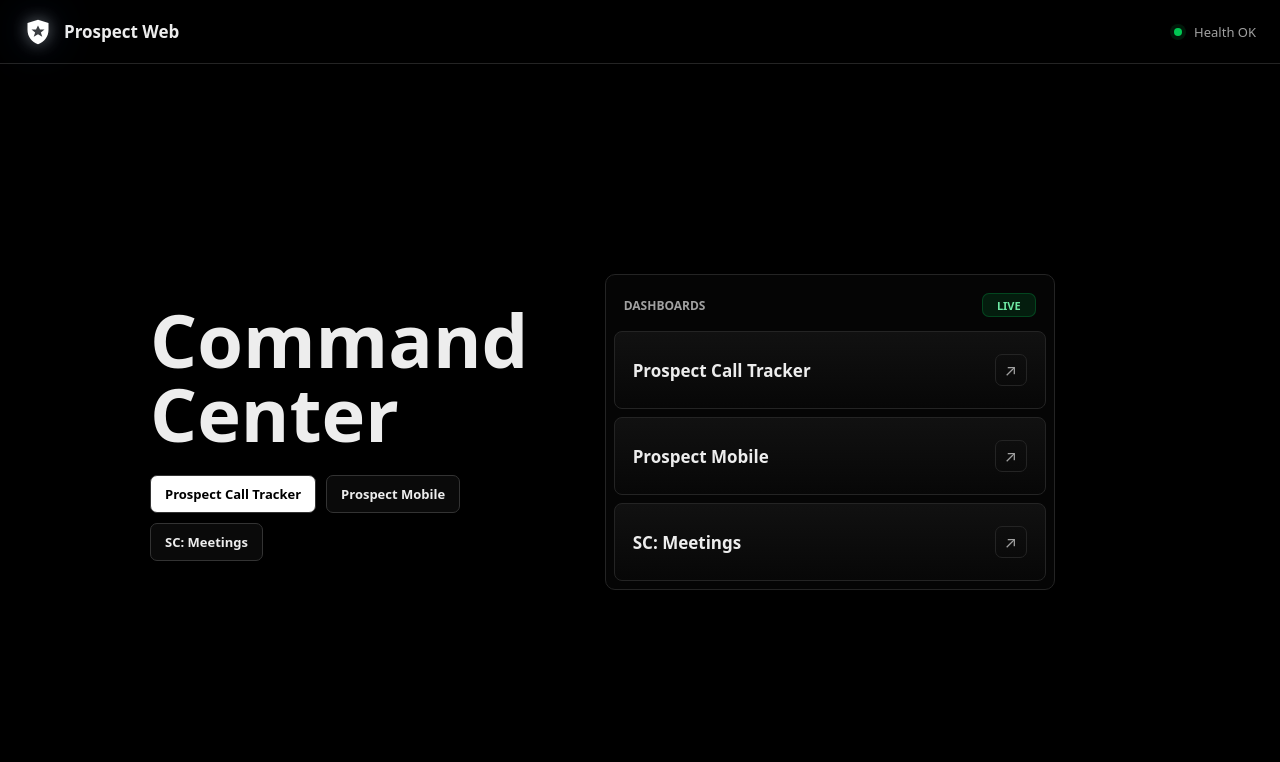
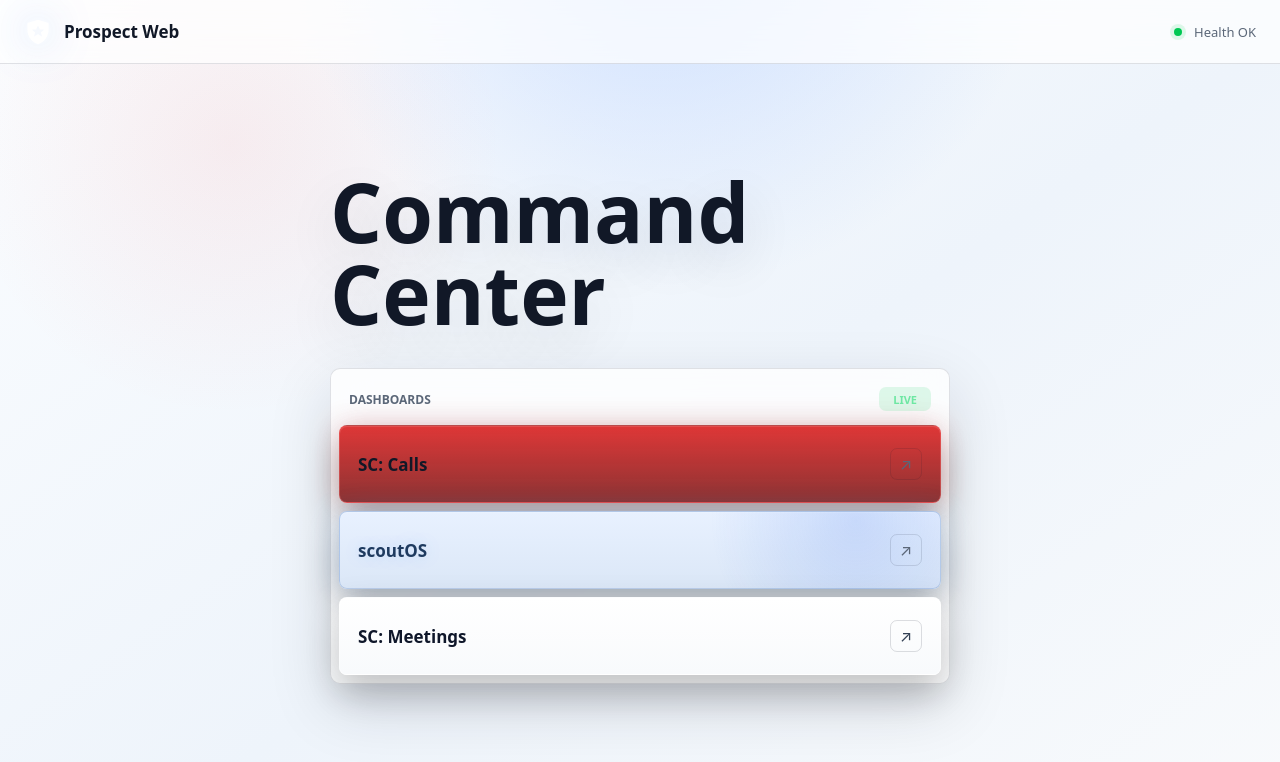
Before and after one commit to 23Maestro/prospect-pipeline, a Next.js app in the folder apps/prospect-web/: page / in a window 1280 px wide. Shown: the top 762 px of the page. Built offline with nearby package versions, Linux system fonts and the light colour scheme.

Commit message:
Simplify command center dashboard

```diff
--- a/apps/prospect-web/app/globals.css
+++ b/apps/prospect-web/app/globals.css
@@ -1,16 +1,39 @@
 :root {
-  color-scheme: dark;
-  --geist-bg: #000;
-  --geist-surface: #0a0a0a;
-  --geist-surface-2: #111;
-  --geist-line: #242424;
-  --geist-line-strong: #333;
+  color-scheme: dark light;
+  --geist-bg: #02040a;
+  --geist-surface: #07101b;
+  --geist-surface-2: #0d1624;
+  --geist-line: rgba(148, 163, 184, 0.18);
+  --geist-line-strong: rgba(203, 213, 225, 0.32);
   --geist-text: #ededed;
   --geist-muted: #a1a1a1;
   --geist-dim: #737373;
   --geist-blue: #0070f3;
   --geist-green: #00c853;
   --geist-purple: #a855f7;
+  --home-bg:
+    radial-gradient(circle at 52% -12%, rgba(71, 85, 105, 0.36), transparent 24rem),
+    radial-gradient(circle at 22% 18%, rgba(14, 165, 233, 0.1), transparent 17rem),
+    linear-gradient(145deg, #02040a 0%, #07101b 50%, #000 100%);
+  --home-card-shadow: 0 22px 70px rgba(0, 0, 0, 0.54);
+}
+
+@media (prefers-color-scheme: light) {
+  :root {
+    --geist-bg: #f5f7fb;
+    --geist-surface: #ffffff;
+    --geist-surface-2: #f8fafc;
+    --geist-line: rgba(15, 23, 42, 0.12);
+    --geist-line-strong: rgba(15, 23, 42, 0.22);
+    --geist-text: #111827;
+    --geist-muted: #5b6778;
+    --geist-dim: #7a8797;
+    --home-bg:
+      radial-gradient(circle at 52% -12%, rgba(186, 211, 255, 0.72), transparent 24rem),
+      radial-gradient(circle at 18% 18%, rgba(239, 68, 68, 0.08), transparent 17rem),
+      linear-gradient(145deg, #fbfdff 0%, #eef4fb 55%, #f8fafc 100%);
+    --home-card-shadow: 0 22px 64px rgba(15, 23, 42, 0.14);
+  }
 }
 
 * {
@@ -36,7 +59,7 @@ a {
 
 .home-shell {
   min-height: 100vh;
-  background: var(--geist-bg);
+  background: var(--home-bg);
   padding: 0;
 }
 
@@ -48,13 +71,12 @@ a {
   gap: 18px;
   border-bottom: 1px solid var(--geist-line);
   padding: 0 24px;
-  background: rgba(0, 0, 0, 0.78);
+  background: rgba(2, 6, 23, 0.64);
   backdrop-filter: blur(18px);
 }
 
 .home-brand,
 .home-status,
-.home-actions,
 .home-panel-head,
 .home-surface {
   display: flex;
@@ -102,57 +124,32 @@ a {
   min-height: calc(100vh - 64px);
   margin: 0 auto;
   display: grid;
-  grid-template-columns: minmax(0, 0.85fr) minmax(340px, 450px);
-  gap: 28px;
-  align-items: center;
-  padding: 48px 0;
+  grid-template-columns: minmax(0, 620px);
+  justify-content: center;
+  align-content: center;
+  gap: 34px;
+  padding: 42px 0 52px;
 }
 
 .home-copy h1 {
   margin: 0;
-  font-size: clamp(38px, 6vw, 74px);
+  font-size: clamp(46px, 11vw, 82px);
   line-height: 1;
   font-weight: 760;
   letter-spacing: 0;
-}
-
-.home-actions {
-  gap: 10px;
-  margin-top: 24px;
-  flex-wrap: wrap;
-}
-
-.home-actions a,
-.home-pill {
-  min-height: 38px;
-  border-radius: 7px;
-  padding: 0 14px;
-  display: inline-flex;
-  align-items: center;
-  border: 1px solid var(--geist-line-strong);
-  background: #fff;
-  color: #000;
-  font-size: 13px;
-  font-weight: 560;
-  text-decoration: none;
-}
-
-.home-actions a {
-  background: #0a0a0a;
-  color: var(--geist-text);
-}
-
-.home-actions a:first-child {
-  background: #fff;
-  color: #000;
+  text-shadow:
+    0 0 28px rgba(255, 255, 255, 0.12),
+    0 22px 60px rgba(0, 0, 0, 0.5);
 }
 
 .home-panel {
   border: 1px solid var(--geist-line);
-  background: #050505;
+  background:
+    linear-gradient(180deg, rgba(15, 23, 42, 0.82), rgba(2, 6, 23, 0.92));
   border-radius: 10px;
   padding: 8px;
-  box-shadow: 0 20px 70px rgba(0, 0, 0, 0.5);
+  box-shadow: var(--home-card-shadow);
+  backdrop-filter: blur(18px);
 }
 
 .home-panel-head {
@@ -167,6 +164,10 @@ a {
 
 .home-pill {
   min-height: 24px;
+  border-radius: 7px;
+  padding: 0 14px;
+  display: inline-flex;
+  align-items: center;
   border-color: rgba(0, 200, 83, 0.24);
   background: rgba(0, 200, 83, 0.12);
   color: #6ee7a3;
@@ -180,8 +181,12 @@ a {
   padding: 18px;
   border: 1px solid var(--geist-line);
   border-radius: 8px;
-  background: linear-gradient(180deg, #111, #070707);
+  background: linear-gradient(180deg, #111827, #070b12);
   text-decoration: none;
+  box-shadow:
+    inset 0 1px 0 rgba(255, 255, 255, 0.07),
+    0 14px 34px rgba(0, 0, 0, 0.28);
+  transition: transform 0.14s ease, border-color 0.14s ease, filter 0.14s ease, box-shadow 0.14s ease;
 }
 
 .home-surface + .home-surface {
@@ -190,7 +195,8 @@ a {
 
 .home-surface:hover {
   border-color: var(--geist-line-strong);
-  background: #141414;
+  transform: translateY(-1px);
+  filter: brightness(1.07);
 }
 
 .home-surface strong {
@@ -202,6 +208,45 @@ a {
   font-weight: 650;
 }
 
+.home-surface-calls {
+  border-color: rgba(248, 113, 113, 0.42);
+  background:
+    linear-gradient(180deg, rgba(185, 28, 28, 0.88), rgba(69, 10, 10, 0.9));
+  box-shadow:
+    inset 0 1px 0 rgba(255, 255, 255, 0.12),
+    0 0 28px rgba(239, 68, 68, 0.22),
+    0 16px 36px rgba(0, 0, 0, 0.34);
+}
+
+.home-surface-scout {
+  border-color: rgba(125, 159, 211, 0.45);
+  background:
+    radial-gradient(circle at 86% 12%, rgba(96, 165, 250, 0.2), transparent 28%),
+    linear-gradient(180deg, rgba(30, 41, 59, 0.98), rgba(15, 23, 42, 0.98));
+  box-shadow:
+    inset 0 1px 0 rgba(255, 255, 255, 0.12),
+    0 0 30px rgba(96, 165, 250, 0.2),
+    0 16px 36px rgba(0, 0, 0, 0.34);
+}
+
+.home-surface-scout strong {
+  color: #b7d0ff;
+  text-shadow:
+    0 0 16px rgba(147, 197, 253, 0.32),
+    0 0 34px rgba(59, 130, 246, 0.22);
+}
+
+.home-surface-meetings {
+  border-color: rgba(255, 255, 255, 0.34);
+  background:
+    linear-gradient(180deg, rgba(255, 255, 255, 0.95), rgba(226, 232, 240, 0.92));
+  color: #0f172a;
+  box-shadow:
+    inset 0 1px 0 rgba(255, 255, 255, 0.88),
+    0 0 26px rgba(255, 255, 255, 0.14),
+    0 16px 36px rgba(0, 0, 0, 0.26);
+}
+
 .home-arrow {
   width: 32px;
   height: 32px;
@@ -210,6 +255,49 @@ a {
   border: 1px solid var(--geist-line);
   border-radius: 7px;
   color: var(--geist-muted);
+}
+
+.home-surface-meetings .home-arrow {
+  border-color: rgba(15, 23, 42, 0.14);
+  color: #334155;
+}
+
+@media (prefers-color-scheme: light) {
+  .home-topbar {
+    background: rgba(255, 255, 255, 0.7);
+  }
+
+  .home-copy h1 {
+    text-shadow: 0 18px 52px rgba(15, 23, 42, 0.12);
+  }
+
+  .home-panel {
+    background: rgba(255, 255, 255, 0.74);
+    box-shadow: var(--home-card-shadow);
+  }
+
+  .home-surface-calls {
+    background:
+      linear-gradient(180deg, rgba(220, 38, 38, 0.92), rgba(127, 29, 29, 0.9));
+  }
+
+  .home-surface-scout {
+    background:
+      radial-gradient(circle at 86% 12%, rgba(37, 99, 235, 0.16), transparent 28%),
+      linear-gradient(180deg, #e8f1ff, #dbe7f7);
+    color: #172033;
+  }
+
+  .home-surface-scout strong {
+    color: #1e3a5f;
+    text-shadow: 0 0 18px rgba(59, 130, 246, 0.18);
+  }
+
+  .home-surface-meetings {
+    background:
+      linear-gradient(180deg, #ffffff, #f8fafc);
+    color: #0f172a;
+  }
 }
 
 @media (max-width: 820px) {
@@ -224,9 +312,10 @@ a {
   .home-grid {
     width: min(100%, calc(100vw - 28px));
     grid-template-columns: 1fr;
-    gap: 28px;
+    gap: 120px;
     align-items: start;
-    padding: 36px 0;
+    align-content: start;
+    padding: 78px 0 36px;
   }
 
   .home-copy h1 {
--- a/apps/prospect-web/app/page.tsx
+++ b/apps/prospect-web/app/page.tsx
@@ -3,15 +3,18 @@ export const dynamic = 'force-static';
 const surfaces = [
   {
     href: '/prospect-call-tracker',
-    title: 'Prospect Call Tracker',
+    title: 'SC: Calls',
+    tone: 'calls',
   },
   {
     href: '/prospect-mobile',
-    title: 'Prospect Mobile',
+    title: 'scoutOS',
+    tone: 'scout',
   },
   {
     href: '/prospect-meetings',
     title: 'SC: Meetings',
+    tone: 'meetings',
   },
 ];
 
@@ -32,11 +35,6 @@ export default function HomePage() {
       <section className="home-grid">
         <div className="home-copy">
           <h1>Command Center</h1>
-          <div className="home-actions">
-            {surfaces.map((surface) => (
-              <a key={surface.href} href={surface.href}>{surface.title}</a>
-            ))}
-          </div>
         </div>
 
         <div className="home-panel">
@@ -48,7 +46,7 @@ export default function HomePage() {
             <a
               key={surface.href}
               href={surface.href}
-              className="home-surface"
+              className={`home-surface home-surface-${surface.tone}`}
             >
               <span>
                 <strong>{surface.title}</strong>
--- a/apps/prospect-web/app/prospect-mobile/page.tsx
+++ b/apps/prospect-web/app/prospect-mobile/page.tsx
@@ -15,7 +15,7 @@ export default function ProspectMobilePage() {
       <meta name="theme-color" media="(prefers-color-scheme: dark)" content="#070816" />
       <meta name="theme-color" media="(prefers-color-scheme: light)" content="#f8fbff" />
       <link rel="icon" href="/prospect-id-shield.svg" />
-      <link rel="stylesheet" href="/prospect-mobile/styles.css?v=20260613-status-hud" />
+      <link rel="stylesheet" href="/prospect-mobile/styles.css?v=20260614-scoutos" />
       <main className="app-shell">
         <header className="topbar">
           <div className="brand-lockup">
@@ -26,7 +26,7 @@ export default function ProspectMobilePage() {
                 className="mobile-mark shrink-0"
               />
             </a>
-            <h1 id="page-title">SC: Mobile</h1>
+            <h1 id="page-title">scoutOS</h1>
           </div>
           <button className="icon-button" id="refresh-button" type="button" aria-label="Refresh">
             <svg viewBox="0 0 24 24" aria-hidden="true">
@@ -82,7 +82,7 @@ export default function ProspectMobilePage() {
           __html: `window.__PROSPECT_SUPABASE__ = ${JSON.stringify(supabaseConfig)};`,
         }}
       />
-      <Script type="module" src="/prospect-mobile/app.js?v=20260613-status-hud" strategy="afterInteractive" />
+      <Script type="module" src="/prospect-mobile/app.js?v=20260614-scoutos" strategy="afterInteractive" />
     </>
   );
 }
--- a/apps/prospect-web/public/prospect-mobile/app.js
+++ b/apps/prospect-web/public/prospect-mobile/app.js
@@ -102,7 +102,7 @@ async function loadRoute(options = {}) {
   const requestId = ++state.routeRequestId;
   const renderContext = { routeKey, requestId };
   const route = routes[routeKey];
-  pageTitle.textContent = 'SC: Mobile';
+  pageTitle.textContent = 'scoutOS';
   weekToolbar.hidden = !route.usesWeek;
   setActiveNavigation();
 
--- a/apps/prospect-web/public/prospect-mobile/styles.css
+++ b/apps/prospect-web/public/prospect-mobile/styles.css
@@ -138,13 +138,14 @@ p {
 }
 
 h1 {
+  color: #b7d0ff;
   font-size: 22px;
   line-height: 1.1;
   font-weight: 760;
   letter-spacing: 0;
   text-shadow:
-    0 0 16px rgba(255, 255, 255, 0.3),
-    0 0 32px rgba(0, 112, 243, 0.22);
+    0 0 16px rgba(147, 197, 253, 0.34),
+    0 0 34px rgba(59, 130, 246, 0.28);
 }
 
 .icon-button,
```
Also changed, not shown: 1 other file (tests, documents, lock files or other folders).
